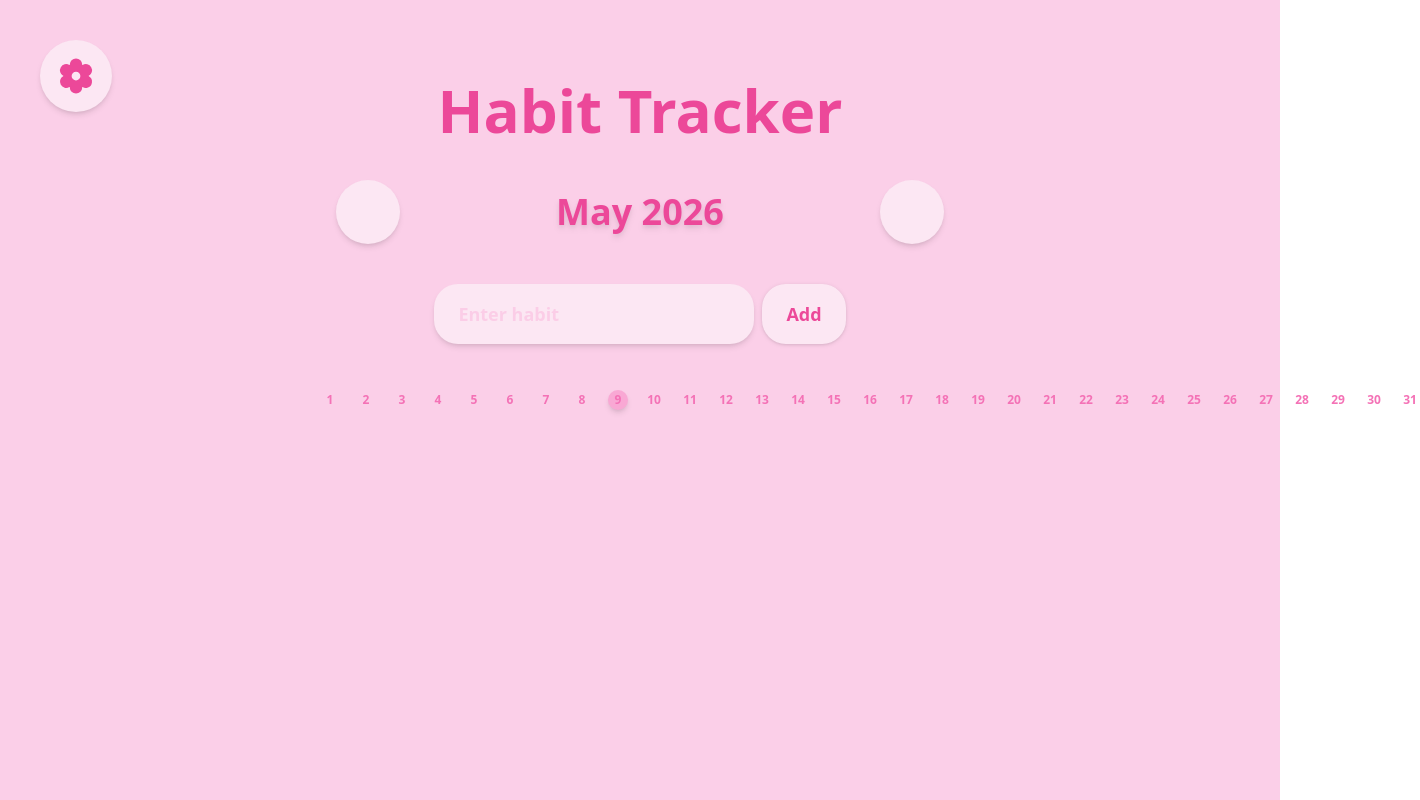
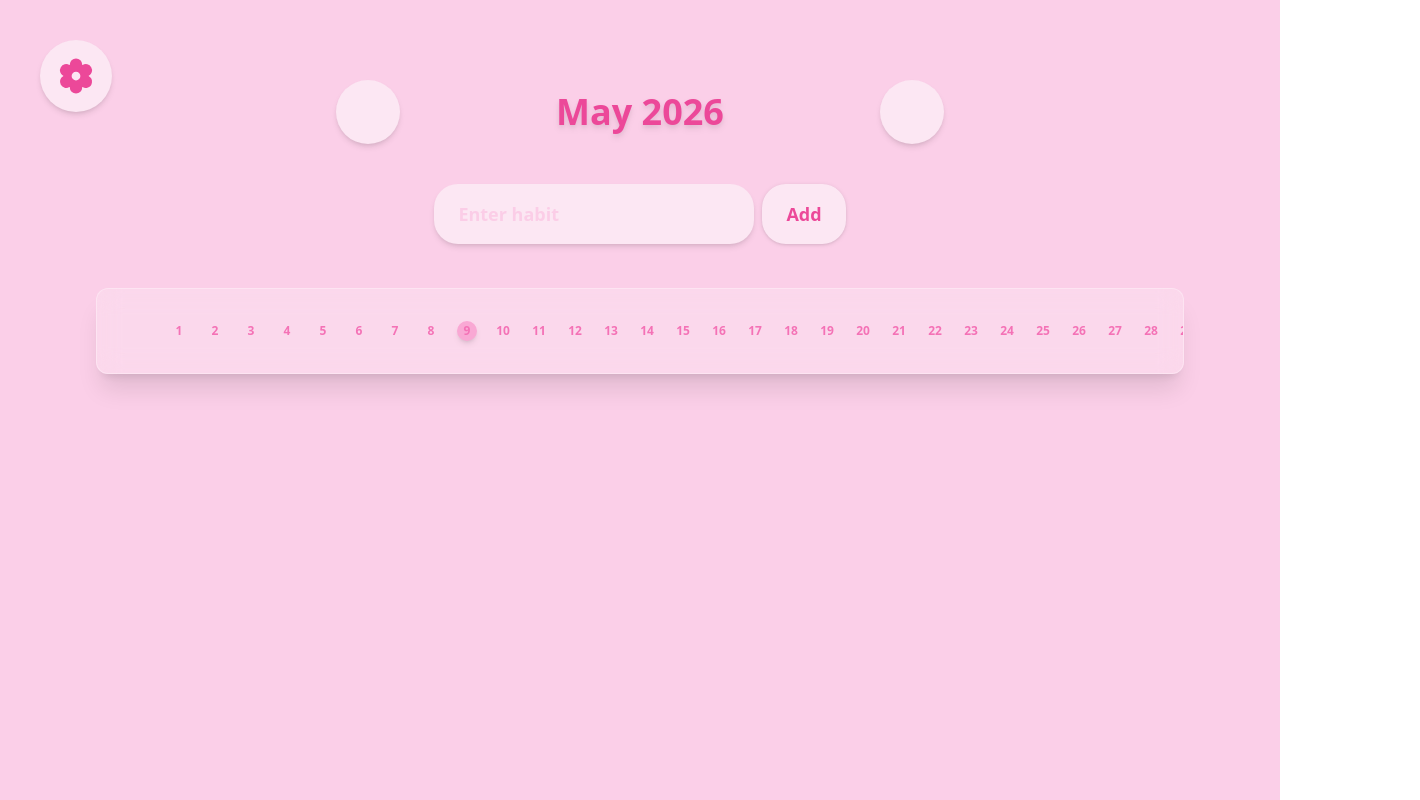
Before and after one commit to Sivdvj/blushboard, a React (Create React App) app: page / in a window 1280 px wide. Both pictures are taken after a click on the button "Tracker". Shown: the whole page, 1420 px wide, since content can reach past the window. Built offline with nearby package versions, Linux system fonts and the light colour scheme; some icons are missing.

Commit message:
chore: improve habit display

```diff
--- a/src/components/habit.js
+++ b/src/components/habit.js
@@ -85,7 +85,7 @@ function HabitTracker({ goto }) {
   };
   return (
     <div className="absolute z-0 bg-pink-200 inset-0">
-      <div className="relative flex flex-col gap-6 h-screen justify-center items-center z-10">
+      <div className="relative flex flex-col gap-6 h-screen justify-start pt-72 items-center z-10">
         <button
           className="p-4 rounded-full shadow-md absolute left-10 top-10 bg-pink-100 text-pink-500 hover:bg-pink-200 hover:scale-110 transition duration-300 ease-in-out"
           onClick={() => goto("home")}
@@ -94,9 +94,6 @@ function HabitTracker({ goto }) {
         </button>
 
         <div className="absolute top-20 flex flex-col gap-10 items-center justify-center">
-          <h2 className="text-6xl font-extrabold text-pink-500">
-            Habit Tracker
-          </h2>
           <div className="flex gap-20 items-center justify-center">
             <button
               className="p-2 rounded-full shadow-md bg-pink-100 text-pink-500 hover:bg-pink-200 hover:scale-110 transition duratiion-300 ease-in-out"
@@ -144,11 +141,11 @@ function HabitTracker({ goto }) {
             </button>
           </div>
         </div>
+        <div className="w-[85%] max-h-[95%] overflow-y-auto bg-white/20 backdrop-blur-md rounded-xl shadow-xl border border-white/30 p-8 flex flex-col gap-6 [&::-webkit-scrollbar]:w-4 [&::-webkit-scrollbar-track]:bg-transparent [&::-webkit-scrollbar-thumb]:bg-pink-400/50 [&::-webkit-scrollbar-thumb]:rounded-full hover:[&::-webkit-scrollbar-thumb]:bg-pink-500/50 [&::-webkit-scrollbar-thumb]:border-4 [&::-webkit-scrollbar-thumb]:border-solid [&::-webkit-scrollbar-thumb]:border-transparent [&::-webkit-scrollbar-thumb]:bg-clip-padding">
+          <div className="flex gap-10 items-center">
+            <div className="w-[20%]"></div>
 
-        <div className="flex gap-10 w-full items-center">
-          <div className="w-1/4"></div>
-
-          <div className="flex w-3/4 gap-4 items-center justify-start">
+            <div className="flex flex-1 gap-4 items-center justify-start">
               {Array.from({ length: daysInMonth }, (_, i) => {
                 let isToday =
                   i + 1 === new Date().getDate() &&
@@ -165,6 +162,9 @@ function HabitTracker({ goto }) {
                 );
               })}
             </div>
+            <div className="w-12 text-center text-xs font-bold text-pink-500 uppercase drop-shadow-sm">
+              Done
+            </div>
           </div>
           {habit.map((h, id) => {
             if (
@@ -173,14 +173,31 @@ function HabitTracker({ goto }) {
             ) {
               return null;
             }
+
+            let validDays = (h.progress[monthKey] || []).filter((_, i) => {
+              let beforeCreation =
+                year === h.createdAt.year &&
+                month === h.createdAt.month &&
+                i + 1 < h.createdAt.day;
+
+              return !beforeCreation;
+            });
+
+            let completedDays = validDays.filter((d) => d).length;
+
+            let percentage =
+              validDays.length === 0
+                ? 0
+                : Math.round((completedDays / validDays.length) * 100);
+
             return (
               <div key={id} className="flex gap-10 w-full items-center">
-              <div className="flex w-1/4 justify-end">
+                <div className="flex w-[20%] justify-end">
                   <p className="text-pink-500 drop-shadow-md text-xl font-bold capitalize">
                     {h.name}
                   </p>
                 </div>
-              <div className="flex w-3/4 gap-4 items-center justify-start">
+                <div className="flex flex-1 gap-4 items-center justify-start">
                   {(h.progress[monthKey] || []).map((d, dayid) => {
                     let beforeCreation =
                       year === h.createdAt.year &&
@@ -204,9 +221,74 @@ function HabitTracker({ goto }) {
                     );
                   })}
                 </div>
+                <div className="w-12 flex justify-center">
+                  <p className="text-pink-400 font-bold text-lg drop-shadow-sm">
+                    {percentage}%
+                  </p>
+                </div>
               </div>
             );
           })}
+
+          {habit.length > 0 && (
+            <div className="flex gap-10 w-full items-center mt-2 pt-4 border-t-2 border-white/40 sticky bottom-0 bg-pink-200 backdrop-blur-md">
+              <div className="w-[20%] justify-end flex flex-col gap-2">
+                <p className="text-pink-500/80 drop-shadow-sm text-sm font-bold uppercase tracking-wider">
+                  Completed
+                </p>
+                <p className="text-pink-500/80 drop-shadow-sm text-sm font-bold uppercase tracking-wider">
+                  Not Completed
+                </p>
+              </div>
+              <div className="flex flex-1 gap-4 items-center justify-start">
+                {Array.from({ length: daysInMonth }, (_, dayid) => {
+                  let totalActive = 0;
+                  let totalCompleted = 0;
+
+                  habit.forEach((h) => {
+                    if (
+                      year < h.createdAt.year ||
+                      (year === h.createdAt.year && month < h.createdAt.month)
+                    )
+                      return;
+                    if (
+                      year === h.createdAt.year &&
+                      month === h.createdAt.month &&
+                      dayid + 1 < h.createdAt.day
+                    )
+                      return;
+                    totalActive++;
+                    if (h.progress[monthKey]?.[dayid]) {
+                      totalCompleted++;
+                    }
+                  });
+
+                  if (totalActive === 0) {
+                    return (
+                      <div
+                        key={dayid}
+                        className="w-5 h-5 flex items-center justify-center text-md font-bold text-pink-400/40"
+                      >
+                        -
+                      </div>
+                    );
+                  }
+
+                  return (
+                    <div
+                      key={dayid}
+                      className=" flex flex-col gap-2 items-center justify-center text-sm font-bold text-pink-500/80"
+                    >
+                      <p>{totalCompleted}</p>
+                      <p>{totalActive - totalCompleted}</p>
+                    </div>
+                  );
+                })}
+              </div>
+              <div className="w-12"></div>
+            </div>
+          )}
+        </div>
       </div>
     </div>
   );
```
Lines whose indentation alone changed are shown as unchanged.
